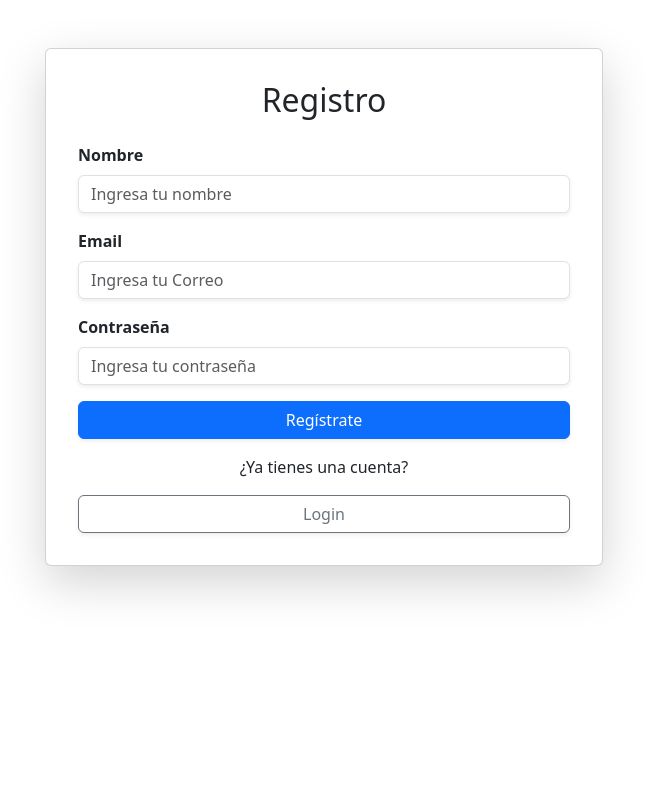
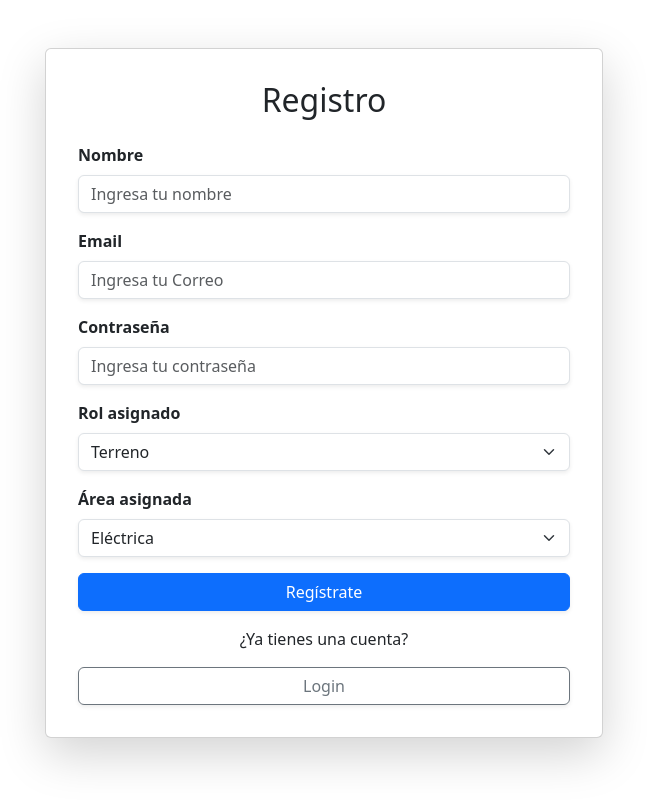
Before and after one commit to Razgriz16/ADT, a React (Vite) app in the folder Proyecto/Front/: page /register in a window 1280 px wide. Shown: the whole page, without its empty margins (316-963 px from the left). Built offline with nearby package versions, Linux system fonts and the light colour scheme.

Commit message:
Registro funcionando

```diff
--- a/Proyecto/Front/src/Signup.jsx
+++ b/Proyecto/Front/src/Signup.jsx
@@ -1,24 +1,101 @@
-import React, { useEffect, useState } from 'react';
-import { Link } from 'react-router-dom';
-import axios from 'axios';
+import React, { useState } from "react";
+import { Link } from "react-router-dom";
+import axios from "axios";
 
 function Signup() {
-    const [name, setname] = useState('');
-    const [email, setEmail] = useState('');
-    const [password, setPassword] = useState('');
+  const [name, setName] = useState("");
+  const [email, setEmail] = useState("");
+  const [password, setPassword] = useState("");
+  const [role, setRole] = useState("Users");
+  const [area, setArea] = useState("Eléctrica");
+  const [isLoading, setIsLoading] = useState(false);
+  const [message, setMessage] = useState("");
 
-    const handleSubmit = (e) => {
+  const handleSubmit = async (e) => {
     e.preventDefault();
-        axios.post('http://localhost:5000/api/users', {name, email, password})
-        .then(result => console.log(result))
-        .catch(error => console.log(error))
+    setIsLoading(true);
+    setMessage("");
+
+    if (!name || !email || !password || !role || !area) {
+      setIsLoading(false);
+      setMessage("Por favor, completa todos los campos.");
+      return;
     }
+
+    try {
+      let url;
+      let data;
+
+      switch (role) {
+        case "Users":
+          url = "http://localhost:5000/api/users";
+          data = {
+            nombre: name,
+            rol: "Terreno",
+            area: area,
+            tareas: [],
+            id_empleados: `TERR-${Date.now()}`, // Genera un ID único
+            contraseña: password,
+            correo: email,
+            progreso: [],
+            comentarios: " ",
+          };
+          break;
+
+        case "Supervisor":
+          url = "http://localhost:5000/api/supervisors";
+          const id_supervisor = `SUP-${Date.now()}`; // Generar ID único para supervisor
+          data = {
+            id_supervisor,
+            nombre: name,
+            area: area,
+            rol: "Supervisor",
+            contraseña: password,
+            correo: email,
+            progreso: 0,
+            comentarios: " ",
+            tareas: [],
+          };
+          break;
+
+        case "Subgerente":
+          url = "http://localhost:5000/api/subgerentes";
+          data = {
+            id_subgerente: `SUB-${Date.now()}`, // Genera un ID único
+            nombre: name,
+            area: area,
+            rol: "SubGerente",
+            contraseña: password,
+            correo: email,
+            progreso: 0,
+            comentarios: " ",
+          };
+          break;
+
+        default:
+          setMessage("Rol no válido");
+          setIsLoading(false);
+          return;
+      }
+
+      console.log("Datos enviados:", data);
+
+      const result = await axios.post(url, data);
+      setMessage("Registro exitoso");
+    } catch (error) {
+      console.error("Error en la solicitud:", error.response?.data || error.message);
+      setMessage("Error al registrarse: " + (error.response?.data?.message || "Error desconocido"));
+    } finally {
+      setIsLoading(false);
+    }
+  };
+
   return (
     <div className="container mt-5">
       <div className="card shadow-lg p-3 bg-body rounded w-50 mx-auto">
         <div className="card-body">
           <h2 className="card-title text-center mb-4">Registro</h2>
-              <form>
+          <form onSubmit={handleSubmit}>
             <div className="mb-3">
               <label htmlFor="name" className="form-label">
                 <strong>Nombre</strong>
@@ -27,7 +104,8 @@ function Signup() {
                 type="text"
                 placeholder="Ingresa tu nombre"
                 autoComplete="off"
-                    name="name"
+                value={name}
+                onChange={(e) => setName(e.target.value)}
                 className="form-control shadow-sm"
               />
             </div>
@@ -36,10 +114,11 @@ function Signup() {
                 <strong>Email</strong>
               </label>
               <input
-                    type="email" // Corregido a type="email"
+                type="email"
                 placeholder="Ingresa tu Correo"
                 autoComplete="off"
-                    name="email"
+                value={email}
+                onChange={(e) => setEmail(e.target.value)}
                 className="form-control shadow-sm"
               />
             </div>
@@ -51,18 +130,53 @@ function Signup() {
                 type="password"
                 placeholder="Ingresa tu contraseña"
                 autoComplete="off"
-                    name="password"
+                value={password}
+                onChange={(e) => setPassword(e.target.value)}
                 className="form-control shadow-sm"
               />
             </div>
+            <div className="mb-3">
+              <label htmlFor="role" className="form-label">
+                <strong>Rol asignado</strong>
+              </label>
+              <select
+                value={role}
+                onChange={(e) => setRole(e.target.value)}
+                className="form-select shadow-sm"
+              >
+                <option value="Users">Terreno</option>
+                <option value="Supervisor">Supervisor</option>
+                <option value="Subgerente">Subgerente</option>
+              </select>
+            </div>
+            <div className="mb-3">
+              <label htmlFor="area" className="form-label">
+                <strong>Área asignada</strong>
+              </label>
+              <select
+                value={area}
+                onChange={(e) => setArea(e.target.value)}
+                className="form-select shadow-sm"
+              >
+                <option value="Eléctrica">Eléctrica</option>
+                <option value="Mecánica">Mecánica</option>
+                <option value="Operaciones">Operaciones</option>
+              </select>
+            </div>
+            {isLoading && <p className="text-center text-primary">Registrando...</p>}
+            {message && (
+              <div className={`alert ${message.includes("Error") ? "alert-success" : "alert-danger"}`} role="alert">
+                {message}
+              </div>
+            )}
             <button type="submit" className="btn btn-primary w-100 shadow-sm">
               Regístrate
             </button>
 
             <p className="text-center mt-3">¿Ya tienes una cuenta?</p>
 
-                <Link  // Usamos Link para la navegación
-                  to="/login" // Ruta al componente de login
+            <Link
+              to="/login"
               className="btn btn-outline-secondary w-100 shadow-sm text-decoration-none"
             >
               Login
@@ -72,6 +186,6 @@ function Signup() {
       </div>
     </div>
   );
-};
+}
 
 export default Signup;
```
Lines whose indentation alone changed are shown as unchanged.
